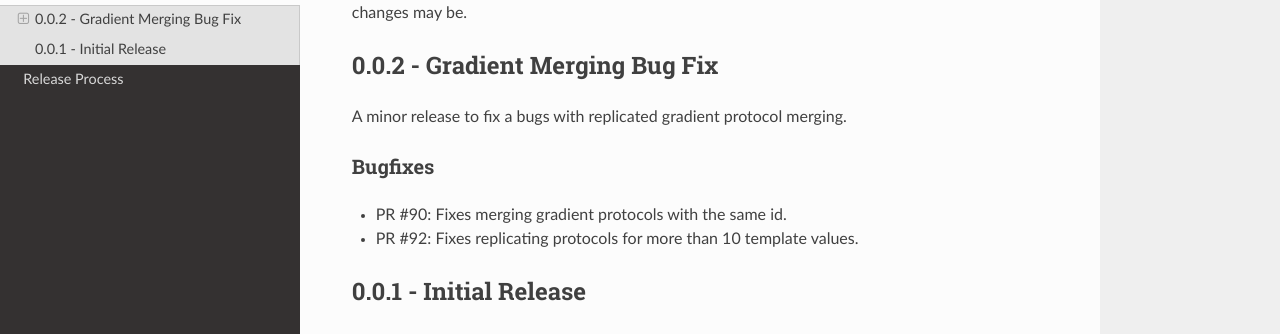
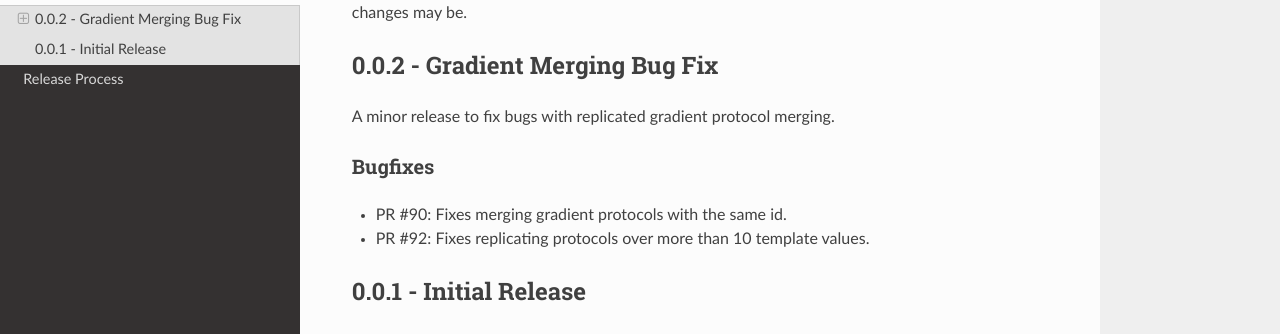
Before and after one commit to openforcefield/openff-evaluator, a Sphinx documentation site: the page built from docs/releasehistory.rst, in a window 1280 px wide and 924 px high. Shown: the part 356-690 px from the top of the window. Built offline with Sphinx 7.4.7 and the Read the Docs theme 2.0.0, drawn with Linux system fonts in a browser that asks for light colours.

Commit message:
Minor typo

```diff
--- a/docs/releasehistory.rst
+++ b/docs/releasehistory.rst
@@ -14,13 +14,13 @@ how major the changes may be.
 0.0.2 - Gradient Merging Bug Fix
 --------------------------------
 
-A minor release to fix a bugs with replicated gradient protocol merging.
+A minor release to fix bugs with replicated gradient protocol merging.
 
 Bugfixes
 """"""""
 
 * PR #90: Fixes merging gradient protocols with the same id.
-* PR #92: Fixes replicating protocols for more than 10 template values.
+* PR #92: Fixes replicating protocols over more than 10 template values.
 
 0.0.1 - Initial Release
 -----------------------
```
